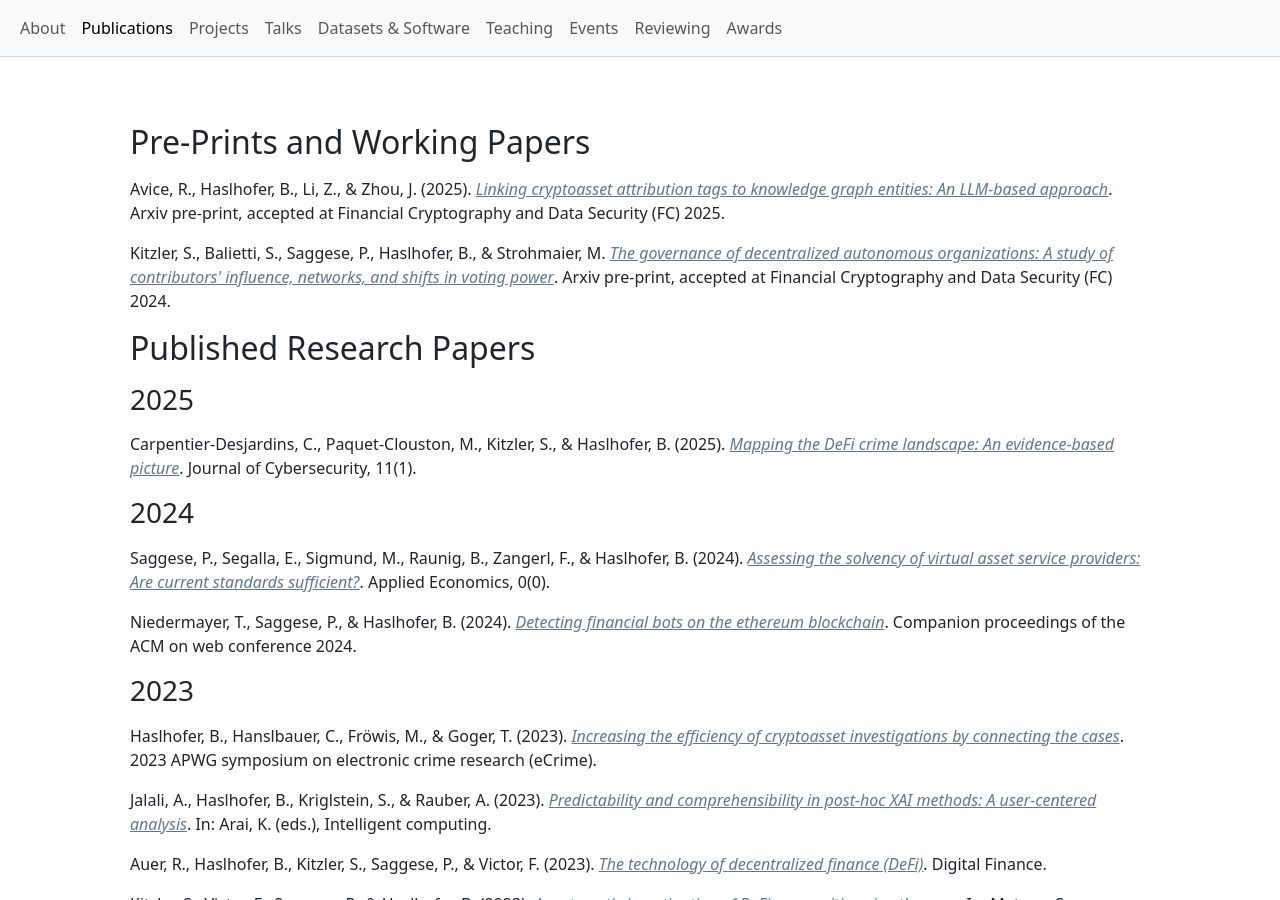
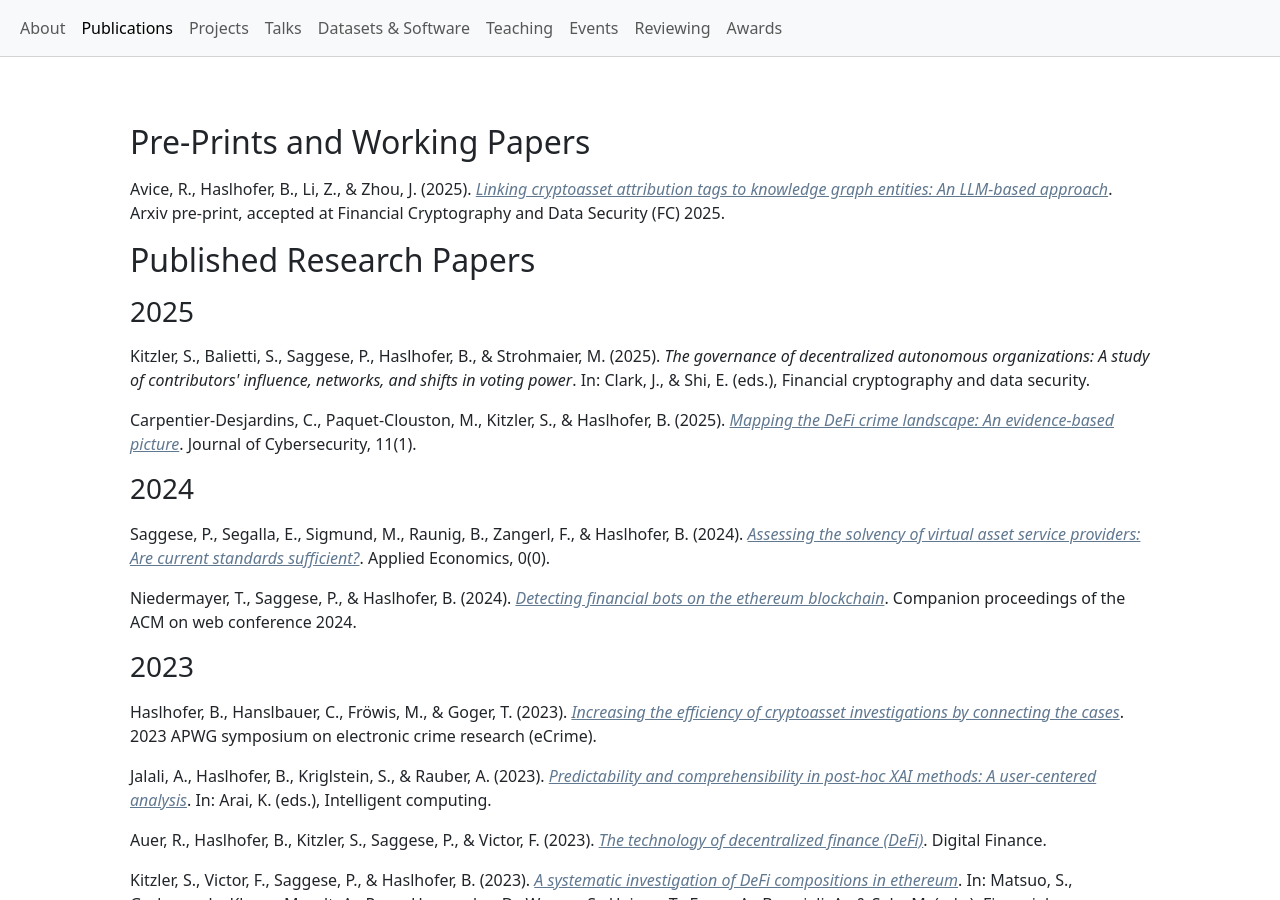
Before and after one commit to behas/behas.github.com, a Jekyll site: the page built from publications.html, in a window 1280 px wide and 900 px high. Built offline with Jekyll 4.4.1, drawn with Linux system fonts in a browser that asks for light colours; a style sheet for code colours, icons or effects is not loaded.

Commit message:
add fc'24 ref

```diff
--- a/_data/publications.yml
+++ b/_data/publications.yml
@@ -31,15 +31,23 @@ references:
     given: Bernhard
   - family: Strohmaier
     given: Markus
-  id: "Kitzler:2024a"
-  note: Arxiv pre-print, accepted at Financial Cryptography and Data
-    Security (FC) 2024
+  container-title: Financial cryptography and data security
+  editor:
+  - family: Clark
+    given: Jeremy
+  - family: Shi
+    given: Elaine
+  id: "Kitzler:2025a"
+  isbn: 978-3-031-78679-2
+  issued: 2025
+  page: 313-330
+  publisher: Springer Nature Switzerland
+  publisher-place: Cham
   title: "The governance of decentralized autonomous organizations: A
     study of contributors' influence, networks, and shifts in voting
     power"
   title-short: The governance of decentralized autonomous organizations
-  type: manuscript
-  url: "https://arxiv.org/abs/2309.14232"
+  type: paper-conference
 - author:
   - family: Carpentier-Desjardins
     given: Catherine
```
Also changed, not shown: assets/bibliography.bib (+12 -6 lines).
